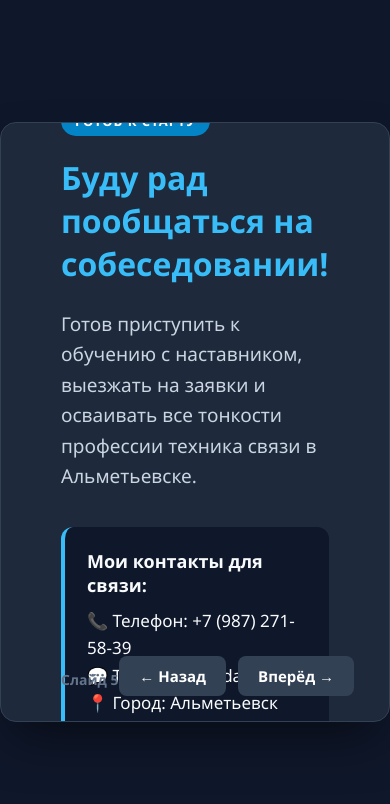
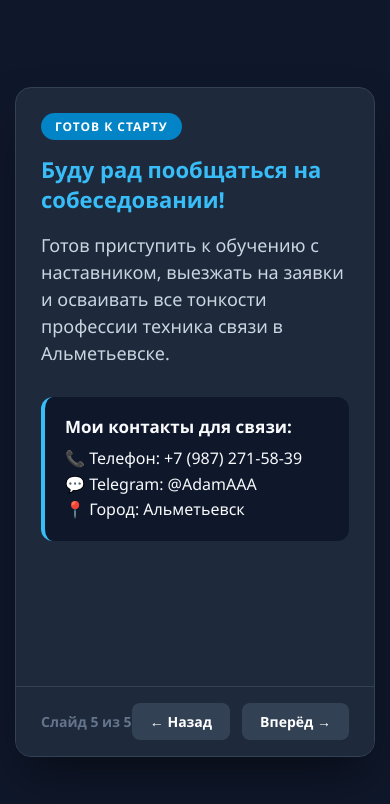
Before and after one commit to zinnatullinb-lang/Presentation, a plain HTML site: page index.html in a window 390 px wide. Both pictures are taken after a click on the button "← Назад". Drawn offline with Linux system fonts and the light colour scheme.

Commit message:
Update index.html

```diff
--- a/index.html
+++ b/index.html
@@ -6,27 +6,35 @@
     <title>Презентация кандидата — Зиннатуллин Булат (ТАТТЕЛЕКОМ)</title>
     <style>
         * { box-sizing: border-box; margin: 0; padding: 0; font-family: 'Segoe UI', Roboto, Helvetica, Arial, sans-serif; }
-        body { background: #0f172a; color: #f8fafc; overflow: hidden; display: flex; justify-content: center; align-items: center; height: 100vh; }
-        .deck { width: 100%; max-width: 960px; height: 600px; position: relative; background: #1e293b; border-radius: 16px; box-shadow: 0 25px 50px -12px rgba(0, 0, 0, 0.5); overflow: hidden; border: 1px solid #334155; }
-        .slide { position: absolute; inset: 0; padding: 50px 60px; display: flex; flex-direction: column; justify-content: center; opacity: 0; pointer-events: none; transition: opacity 0.4s ease, transform 0.4s ease; transform: translateX(30px); }
+        body { background: #0f172a; color: #f8fafc; overflow: hidden; display: flex; justify-content: center; align-items: center; height: 100vh; padding: 15px; }
+        .deck { width: 100%; max-width: 980px; height: 670px; max-height: 95vh; position: relative; background: #1e293b; border-radius: 16px; box-shadow: 0 25px 50px -12px rgba(0, 0, 0, 0.5); overflow: hidden; border: 1px solid #334155; }
+        .slide { position: absolute; inset: 0; padding: 40px 55px 85px 55px; display: flex; flex-direction: column; justify-content: center; opacity: 0; pointer-events: none; transition: opacity 0.4s ease, transform 0.4s ease; transform: translateX(30px); overflow-y: auto; }
         .slide.active { opacity: 1; pointer-events: auto; transform: translateX(0); }
-        .tag { display: inline-block; background: #0284c7; color: #fff; font-size: 13px; font-weight: 700; text-transform: uppercase; letter-spacing: 1px; padding: 6px 14px; border-radius: 20px; margin-bottom: 20px; width: fit-content; }
-        h1 { font-size: 42px; line-height: 1.2; margin-bottom: 16px; color: #ffffff; }
-        h2 { font-size: 32px; margin-bottom: 24px; color: #38bdf8; }
-        p { font-size: 19px; line-height: 1.6; color: #cbd5e1; margin-bottom: 16px; }
-        .grid { display: grid; grid-template-columns: 1fr 1fr; gap: 20px; margin-top: 10px; }
-        .card { background: #0f172a; padding: 22px; border-radius: 12px; border-left: 4px solid #38bdf8; }
-        .card h3 { font-size: 18px; color: #f8fafc; margin-bottom: 8px; }
-        .card p { font-size: 15px; margin-bottom: 0; color: #94a3b8; }
-        .stat-num { font-size: 26px; font-weight: 800; color: #38bdf8; margin-bottom: 4px; }
+        .tag { display: inline-block; background: #0284c7; color: #fff; font-size: 12px; font-weight: 700; text-transform: uppercase; letter-spacing: 1px; padding: 5px 14px; border-radius: 20px; margin-bottom: 14px; width: fit-content; }
+        h1 { font-size: 40px; line-height: 1.2; margin-bottom: 14px; color: #ffffff; }
+        h2 { font-size: 28px; margin-bottom: 18px; color: #38bdf8; }
+        p { font-size: 18px; line-height: 1.5; color: #cbd5e1; margin-bottom: 14px; }
+        .grid { display: grid; grid-template-columns: 1fr 1fr; gap: 16px; }
+        .card { background: #0f172a; padding: 18px 20px; border-radius: 12px; border-left: 4px solid #38bdf8; }
+        .card h3 { font-size: 17px; color: #f8fafc; margin-bottom: 6px; }
+        .card p { font-size: 14px; line-height: 1.45; margin-bottom: 0; color: #94a3b8; }
+        .stat-num { font-size: 24px; font-weight: 800; color: #38bdf8; margin-bottom: 4px; }
         ul { list-style: none; }
-        li { font-size: 19px; color: #e2e8f0; margin-bottom: 14px; padding-left: 28px; position: relative; }
+        li { font-size: 18px; line-height: 1.45; color: #e2e8f0; margin-bottom: 14px; padding-left: 28px; position: relative; }
         li::before { content: "⚡"; position: absolute; left: 0; color: #38bdf8; }
-        .controls { position: absolute; bottom: 25px; right: 35px; display: flex; gap: 12px; z-index: 10; }
-        button { background: #334155; color: #fff; border: none; padding: 10px 20px; border-radius: 8px; font-size: 15px; cursor: pointer; transition: background 0.2s; font-weight: 600; }
+        .footer-bar { position: absolute; bottom: 0; left: 0; right: 0; height: 70px; background: #1e293b; border-top: 1px solid #334155; display: flex; justify-content: space-between; align-items: center; padding: 0 55px; z-index: 10; }
+        .controls { display: flex; gap: 12px; }
+        button { background: #334155; color: #fff; border: none; padding: 9px 18px; border-radius: 8px; font-size: 14px; cursor: pointer; transition: background 0.2s; font-weight: 600; }
         button:hover { background: #0284c7; }
-        .progress { position: absolute; bottom: 32px; left: 60px; font-size: 14px; color: #64748b; font-weight: 600; }
+        .progress { font-size: 14px; color: #64748b; font-weight: 600; }
         .highlight { color: #38bdf8; font-weight: 600; }
+        @media (max-width: 768px) {
+            .grid { grid-template-columns: 1fr; }
+            .slide { padding: 25px 25px 85px 25px; justify-content: flex-start; }
+            .footer-bar { padding: 0 25px; }
+            h1 { font-size: 28px; }
+            h2 { font-size: 22px; }
+        }
     </style>
 </head>
 <body>
@@ -36,8 +44,8 @@
     <div class="slide active">
         <div class="tag">Кандидат на вакансию • ПАО «ТАТТЕЛЕКОМ»</div>
         <h1>Зиннатуллин Булат Рамилевич</h1>
-        <p style="font-size: 24px; color: #38bdf8; font-weight: 600;">Начинающий техник связи (г. Альметьевск)</p>
-        <p style="margin-top: 20px;">Краткая автобиография, мои технические навыки, взгляд на компанию и ответ на вопрос, почему я хочу развиваться в телекоммуникациях.</p>
+        <p style="font-size: 22px; color: #38bdf8; font-weight: 600;">Начинающий техник связи (г. Альметьевск)</p>
+        <p style="margin-top: 16px;">Краткая автобиография, мои технические навыки, взгляд на компанию и ответ на вопрос, почему я хочу развиваться в телекоммуникациях.</p>
     </div>
 
     <!-- Слайд 2: Автобиография -->
@@ -47,7 +55,7 @@
         <div class="grid">
             <div class="card">
                 <h3>📍 Образование и база</h3>
-                <p>Окончил ГАПОУ «Альметьевский политехнический техникум» (квалификация — техник, специальность «Строительство и эксплуатация зданий и сооружений»). Понимаю устройство инженерных коммуникаций. Всегда увлекался электроникой и системами связи, владею английским языком (уверенно читаю техническую документацию к оборудованию).</p>
+                <p>Окончил ГАПОУ «Альметьевский политехнический техникум» (квалификация — техник, специальность «Строительство и эксплуатация зданий и сооружений»). Понимаю устройство инженерных коммуникаций. Всегда увлекался электроникой и связью, владею английским языком (читаю техническую документацию к оборудованию).</p>
             </div>
             <div class="card">
                 <h3>🛠 Практический опыт</h3>
@@ -59,7 +67,7 @@
             </div>
             <div class="card">
                 <h3>🤝 Личные качества</h3>
-                <p>Ответственность, стрессоустойчивость при аварийных выездах, аккуратность при работе с оборудованием и вежливость с абонентами.</p>
+                <p>Ответственность, стрессоустойчивость при аварийных выездах, аккуратность при работе с оборудованием и вежливость при общении с абонентами.</p>
             </div>
         </div>
     </div>
@@ -68,7 +76,7 @@
     <div class="slide">
         <div class="tag">О работодателе</div>
         <h2>ПАО «Таттелеком» — лидер связи в Татарстане</h2>
-        <p style="font-size: 17px; margin-bottom: 16px;">Крупнейший универсальный оператор проводной связи республики, развивающий высокоскоростной интернет (GPON), IP-телефонию, цифровое ТВ, видеонаблюдение и мобильную связь под брендом «Летай».</p>
+        <p style="font-size: 16px; margin-bottom: 16px;">Крупнейший универсальный оператор проводной связи республики, развивающий высокоскоростной интернет (GPON), IP-телефонию, цифровое ТВ, видеонаблюдение и мобильную связь под брендом «Летай».</p>
         <div class="grid">
             <div class="card">
                 <div class="stat-num">Более 2 млн</div>
@@ -106,9 +114,9 @@
         <div class="tag">Готов к старту</div>
         <h2>Буду рад пообщаться на собеседовании!</h2>
         <p>Готов приступить к обучению с наставником, выезжать на заявки и осваивать все тонкости профессии техника связи в Альметьевске.</p>
-        <div class="card" style="margin-top: 20px; max-width: 500px;">
+        <div class="card" style="margin-top: 16px; max-width: 500px;">
             <h3>Мои контакты для связи:</h3>
-            <p style="margin-top: 10px; font-size: 17px; color: #f8fafc;">
+            <p style="margin-top: 8px; font-size: 16px; color: #f8fafc; line-height: 1.6;">
                 📞 Телефон: +7 (987) 271-58-39<br>
                 💬 Telegram: @AdamAAA<br>
                 📍 Город: Альметьевск
@@ -116,10 +124,12 @@
         </div>
     </div>
 
-    <div class="progress" id="progress">Слайд 1 из 5</div>
-    <div class="controls">
-        <button onclick="prevSlide()">← Назад</button>
-        <button onclick="nextSlide()">Вперёд →</button>
+    <div class="footer-bar">
+        <div class="progress" id="progress">Слайд 1 из 5</div>
+        <div class="controls">
+            <button onclick="prevSlide()">← Назад</button>
+            <button onclick="nextSlide()">Вперёд →</button>
+        </div>
     </div>
 </div>
 
```
